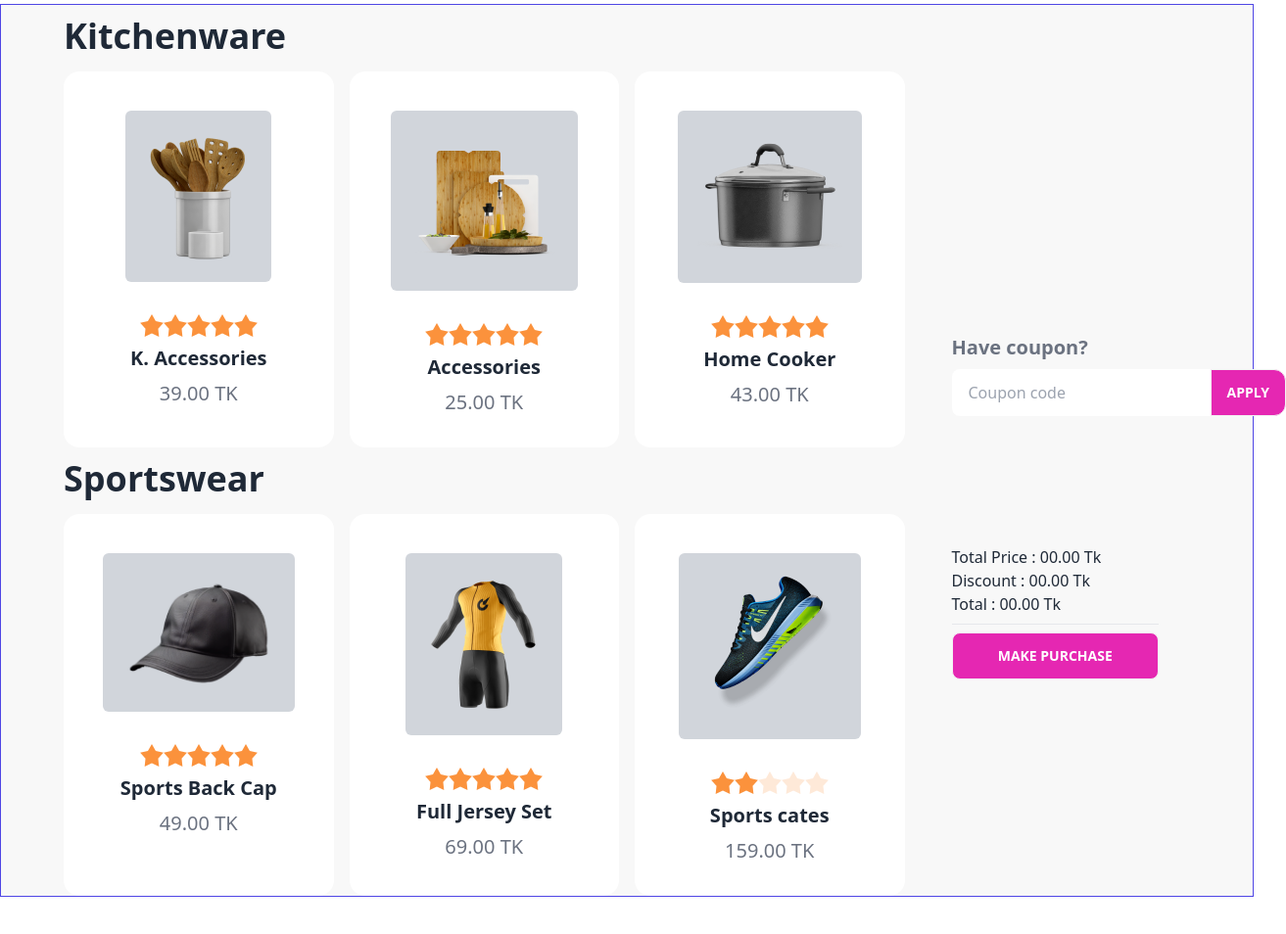
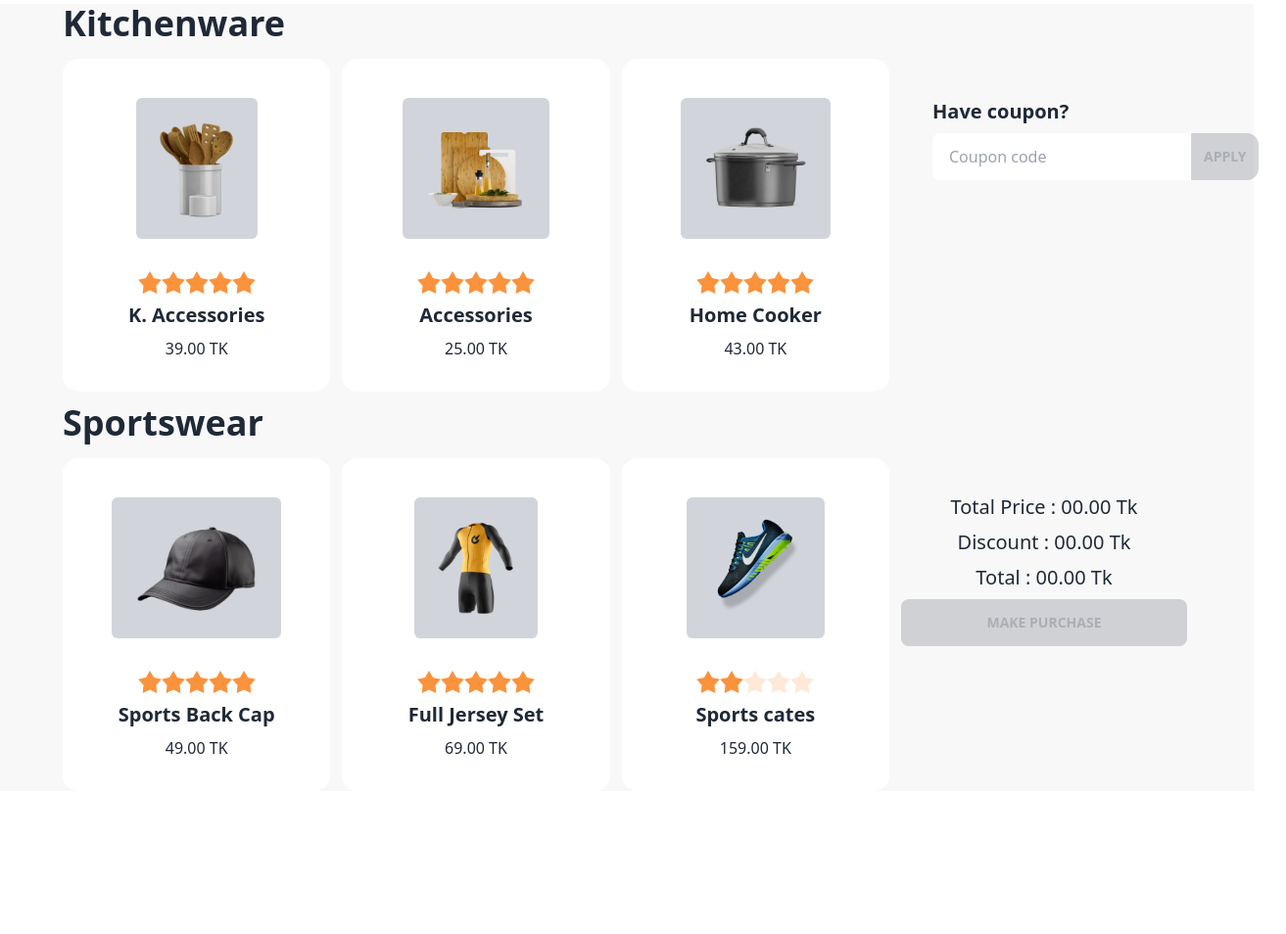
Before and after one commit to Barkat-Ullah/summer-slam, a plain HTML site: page index.html in a window 1280 px wide. Shown: the part 836-1790 px from the top of the page at 98% size, 1313 px wide, since content can reach past the window. After the commit the page ends 1684 px from the top, so only its background shows below. Drawn offline with nearby package versions, Linux system fonts and the light colour scheme.

Commit message:
dynamic website by using javascript

```diff
--- a/index.html
+++ b/index.html
@@ -51,16 +51,18 @@
         </section>
     </header>
     <main class="bg-[#F8F8F8]">
-        <section class="max-w-screen-xl mx-auto my-10 px-8 md:px-16 border border-indigo-600">
+        <section class="max-w-screen-xl mx-auto my-10 px-8 md:px-16 ">
+            <div>
+                <h2 class="text-2xl lg:text-4xl font-semibold mt-3 mb-4">Kitchenware</h2>
+            </div>
+            <div class="flex flex-col lg:flex-row space-x-2">
 
-            <div>
-                <h2 class="text-4xl font-semibold mt-3 mb-4">Kitchenware</h2>
-            </div>
-            <div class="grid md:grid-cols-2 lg:grid-cols-4 gap-4 flex-1">
+                <div class="flex-1 grid grid-cols-1 md:grid-cols-2 lg:grid-cols-3 gap-3">
 
-                <div class="card  bg-base-100 ">
+                   <div class="card-container">
+                    <div onclick="getInput(this)" class="card bg-base-100 ">
                         <figure class="px-10 pt-10">
-                        <img src="./images/prod1.png" alt="Shoes" class="rounded-md px-5 py-5 bg-gray-300" />
+                            <img src="./images/prod1.png" alt="Shoes" class="rounded-md px-5 py-5 bg-gray-300 h-36" />
                         </figure>
                         <div class="card-body items-center text-center">
 
@@ -73,13 +75,15 @@
                             </div>
 
                             <h2 class="card-title text-xl font-semibold">K. Accessories</h2>
-                        <p class="text-xl font-normal text-gray-500">39.00 TK</p>
+                            <p class="card-description" class="text-xl font-normal text-gray-500">39.00 TK</p>
 
                         </div>
                     </div>
-                <div class="card  bg-base-100 ">
+                   </div>
+                   <div class="card-container">
+                    <div onclick="getInput(this)"  class="card bg-base-100 ">
                         <figure class="px-10 pt-10">
-                        <img src="./images/prod2.png" alt="Shoes" class="rounded-md px-5 py-5 bg-gray-300" />
+                            <img src="./images/prod2.png" alt="Shoes" class="rounded-md px-5 py-5 bg-gray-300 h-36" />
                         </figure>
                         <div class="card-body items-center text-center">
 
@@ -92,13 +96,15 @@
                             </div>
 
                             <h2 class="card-title text-xl font-semibold">Accessories</h2>
-                        <p class="text-xl font-normal text-gray-500">25.00 TK</p>
+                            <p class="card-description" class="text-xl font-normal text-gray-500">25.00 TK</p>
 
                         </div>
                     </div>
-                <div class="card  bg-base-100 ">
+                   </div>
+                   <div id="card-container">
+                    <div onclick="getInput(this)"  class="card bg-base-100 ">
                         <figure class="px-10 pt-10">
-                        <img src="./images/prod3.png" alt="Shoes" class="rounded-md px-5 py-5 bg-gray-300" />
+                            <img src="./images/prod3.png" alt="Shoes" class="rounded-md px-5 py-5 bg-gray-300 h-36" />
                         </figure>
                         <div class="card-body items-center text-center">
 
@@ -111,34 +117,37 @@
                             </div>
 
                             <h2 class="card-title text-xl font-semibold">Home Cooker</h2>
-                        <p class="text-xl font-normal text-gray-500">43.00 TK</p>
+                            <p class="card-description" class="text-xl font-normal text-gray-500">43.00 TK</p>
 
-                    </div>
-                </div>
-
-
-                <div class="card text-gray-500 ">
-                    <div class="card-body justify-end">
-                        <h2 class="card-title">Have coupon?</h2>
-
-                        <div class="join">
-                            <input class="input join-item" placeholder="Coupon code" />
-                            <button
-                                class="btn bg-btn-pink hover:bg-[#E527B2] join-item rounded-r-xl text-white">Apply</button>
                         </div>
                     </div>
                    </div>
 
                 </div>
+                <div class="w-[300px] p-1 ">
+                   <div class="card-body justify-end">
+                    <h2 class="card-title mt-1">Have coupon?</h2>
+                    <div class="join text-gray-500">
+                        <input id="use-coupan" class="input join-item" placeholder="Coupon code" />
+                        <button
+                        id="sell-btn" class="btn bg-btn-pink hover:bg-[#E527B2] join-item rounded-r-xl p-3 text-white" type="button" disabled>Apply</button>
+                    </div>
+                   </div>
+                </div>
+            </div>
 
             <div>
-                <h2 class="text-4xl font-semibold mt-3 mb-4">Sportswear</h2>
+                <h2 class="text-2xl lg:text-4xl font-semibold mt-3 mb-4">Sportswear</h2>
             </div>
-            <div class="grid md:grid-cols-2 lg:grid-cols-4 gap-4 flex-1">
+            <div class="flex flex-col lg:flex-row space-x-2 ">
 
-                <div class="card  bg-base-100 ">
+                <div class="flex-1 grid grid-cols-1 md:grid-cols-2 lg:grid-cols-3 gap-3">
+
+
+                  <div id="card-container">
+                    <div onclick="getInput(this)"  class="card bg-base-100 ">
                         <figure class="px-10 pt-10">
-                        <img src="./images/prod4.png" alt="Shoes" class="rounded-md px-5 py-5 bg-gray-300" />
+                            <img src="./images/prod4.png" alt="Shoes" class="rounded-md px-5 py-5 bg-gray-300 h-36" />
                         </figure>
                         <div class="card-body items-center text-center">
 
@@ -151,13 +160,15 @@
                             </div>
 
                             <h2 class="card-title text-xl font-semibold">Sports Back Cap</h2>
-                        <p class="text-xl font-normal text-gray-500">49.00 TK</p>
+                            <p class="card-description" class="text-xl font-normal text-gray-500">49.00 TK</p>
 
                         </div>
                     </div>
-                <div class="card  bg-base-100 ">
+                  </div>
+                  <div id="card-container">
+                    <div onclick="getInput(this)" class="card bg-base-100 ">
                         <figure class="px-10 pt-10">
-                        <img src="./images/prod5.png" alt="Shoes" class="rounded-md px-5 py-5 bg-gray-300" />
+                            <img src="./images/prod5.png" alt="Shoes" class="rounded-md px-5 py-5 bg-gray-300 h-36" />
                         </figure>
                         <div class="card-body items-center text-center">
 
@@ -170,13 +181,15 @@
                             </div>
 
                             <h2 class="card-title text-xl font-semibold">Full Jersey Set</h2>
-                        <p class="text-xl font-normal text-gray-500">69.00 TK</p>
+                            <p class="card-description" class="text-xl font-normal text-gray-500">69.00 TK</p>
 
                         </div>
                     </div>
-                <div class="card  bg-base-100 ">
+                  </div>
+                   <div id="card-container">
+                    <div onclick="getInput(this)" class="card bg-base-100 ">
                         <figure class="px-10 pt-10">
-                        <img src="./images/prod6.png" alt="Shoes" class="rounded-md px-5 py-5 bg-gray-300" />
+                            <img src="./images/prod6.png" alt="Shoes" class="rounded-md px-5 py-5 bg-gray-300 h-36" />
                         </figure>
                         <div class="card-body items-center text-center">
 
@@ -189,31 +202,26 @@
                             </div>
 
                             <h2 class="card-title text-xl font-semibold">Sports cates</h2>
-                        <p class="text-xl font-normal text-gray-500">159.00 TK</p>
+                            <p class="card-description" class="text-xl font-normal text-gray-500">159.00 TK</p>
 
                         </div>
                     </div>
+                   </div>
+
+                </div>
+                <div class="w-[300px] p-1 ">
+
+                    <div class="selected-items p-4" id="selected-items">
 
 
-                <!-- <div>
-                    <h2>Total Price : 00.00 Tk</h2>
-                    <h2>Discount : 00.00 Tk</h2>
-                    <h2>Total : 00.00 Tk</h2>
-                  </div> -->
-                <div class="card ">
-                    <div class="card-body">
-                        <div>
-                            <h2>Total Price : 00.00 Tk</h2>
-                            <h2>Discount : 00.00 Tk</h2>
-                            <h2>Total : 00.00 Tk</h2>
                     </div>
-<!--
-                        <div class="card-actions justify-end">
-                            <button class="btn bg-btn-pink hover:bg-[#E527B2] w-full text-white ">Make Purchase</button>
-                        </div> -->
-                        <hr>
-                        <div class="card-actions">
-                            <button class="btn bg-btn-pink hover:bg-[#E527B2] w-full text-white " onclick="my_modal_1.showModal()">Make Purchase</button>
+                    <div class="text-center space-y-2">
+                        <h2 class="text-xl font-medium" >Total Price : <span id="total-price">00.00 Tk</span></h2>
+                        <h2 class="text-xl font-medium" id="discount-item">Discount : <span id="discounted-value">00.00 Tk</span></h2>
+                        <h2 class="text-xl font-medium">Total : <SPAN id="total-all">00.00 Tk</SPAN></h2>
+                      </div>
+                      <div class="card-actions mt-2">
+                        <button  id="make-purpose" class="btn bg-btn-pink hover:bg-[#E527B2] w-full text-white " onclick="my_modal_1.showModal()" type="button" disabled>Make Purchase</button>
                         <dialog id="my_modal_1" class="modal">
                             <form method="dialog" class="modal-box text-center">
                                 <div>
@@ -224,19 +232,18 @@
 
                                 <div class="modal-action inline-flex mt-2">
 
-                                        <button class="btn bg-btn-pink hover:bg-[#E527B2] text-white ">Go Home</button>
+                                    <button id="gohome-btn" class="btn bg-btn-pink hover:bg-[#E527B2] text-white ">Go Home</button>
 
                                 </div>
                             </form>
                         </dialog>
                     </div>
-
                    </div>
                 </div>
-
             </div>
         </section>
     </main>
+    <script src="js/index.js"></script>
 </body>
 
 </html>
--- /dev/null
+++ b/js/index.js
@@ -0,0 +1,61 @@
+let totalCost = 0;
+function getInput(target) {
+
+   const selectedItem = document.getElementById('selected-items');
+   const count = selectedItem.childElementCount
+   const itemName = target.parentNode.querySelector('.card-title').innerText;
+
+   const p = document.createElement('p');
+   p.innerHTML =`${count+1}. ${itemName}` ;
+   selectedItem.appendChild(p);
+
+   const itemPrice = target.parentNode.querySelector('.card-description').innerText.split(' ')[0];
+   totalCost = parseFloat(totalCost) + parseFloat(itemPrice)
+
+   document.getElementById('total-price').innerText = totalCost.toFixed(2) + " Tk";
+   disableButton();
+   discountButton()
+
+}
+
+function disableButton() {
+   const btnDIS = document.getElementById('make-purpose')
+   if (totalCost > 0) {
+      btnDIS.removeAttribute('disabled')
+   }
+   else {
+      btnDIS.setAttribute('disabled', 'true')
+   }
+
+}
+
+function discountButton() {
+   const applyCode = document.getElementById('sell-btn')
+   if (totalCost > 200) {
+      applyCode.removeAttribute('disabled')
+   }
+   else {
+      applyCode.setAttribute('disabled', 'true')
+   }
+}
+
+let discountValue = 0;
+document.getElementById('sell-btn').addEventListener('click', function() {
+   const couponInput = document.getElementById('use-coupan');
+   const discountItem = couponInput.value;
+
+
+   if (discountItem === 'SELL200') {
+       discountValue = totalCost * 0.20;
+       document.getElementById('discounted-value').innerText = discountValue.toFixed(2) + " Tk";
+
+       totalAll = totalCost - discountValue;
+       document.getElementById('total-all').innerText = totalAll.toFixed(2) + " Tk"
+   } else {
+       alert('Please provide a valid coupon code');
+   }
+});
+
+document.getElementById('gohome-btn').addEventListener('click', function(){
+   window.location.href = 'index.html'
+})
```
Lines whose indentation alone changed are shown as unchanged.
